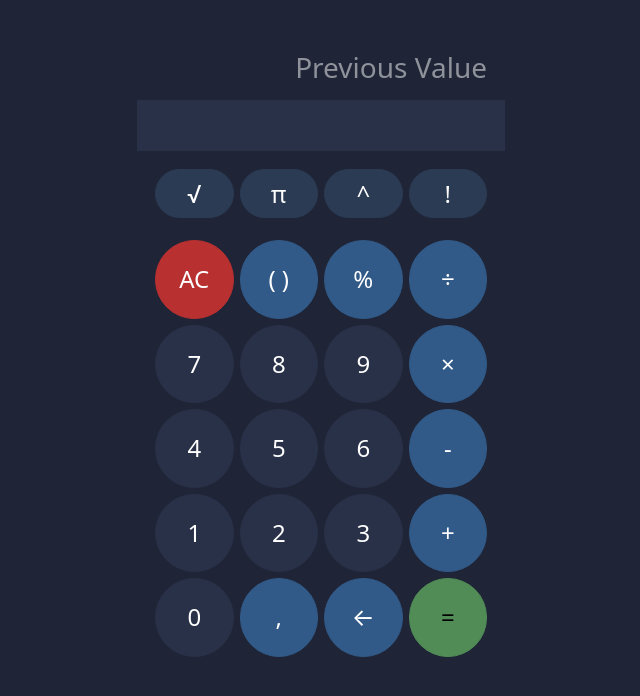
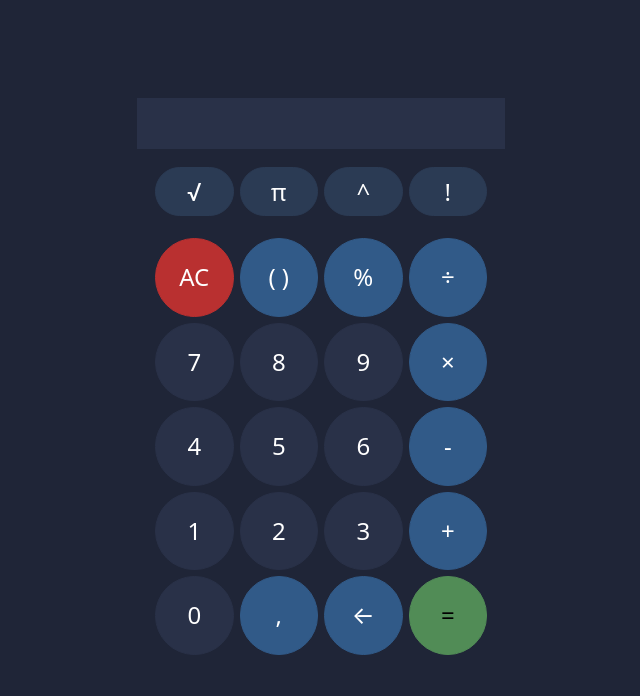
Before and after one commit to Saibaken/react-calculator, a React (Create React App) app: page / in a window 1280 px wide. Shown: the top 696 px of the page, without its empty margins (319-959 px from the left). Built offline with nearby package versions, Linux system fonts and the light colour scheme.

Commit message:
feat: :sparkles: Added list of previous calculations

```diff
--- a/package.json
+++ b/package.json
@@ -12,6 +12,7 @@
     "react-bootstrap": "^2.2.3",
     "react-dom": "^18.0.0",
     "react-scripts": "^5.0.1",
+    "uuid": "^8.3.2",
     "web-vitals": "^2.1.4"
   },
   "scripts": {
--- a/src/App.js
+++ b/src/App.js
@@ -1,13 +1,15 @@
 import "./App.scss";
-import React, { useState, useEffect } from "react";
+import React, { useState, useEffect, useRef } from "react";
 import { evaluate } from "mathjs";
+import { v4 as uuidv4 } from "uuid";
 
 export default function App() {
   const [currentInput, setCurrentInput] = useState("");
+  const [prevCalculations, setPrevCalculations] = useState([]);
 
+  const prevValuesRef = useRef();
 
   const addToInput = (symbol) => {
-    console.log("🚀 ~ file: App.js ~ line 9 ~ addToInput ~ symbol", symbol)
     setCurrentInput(prevState => prevState + symbol);
   };
 
@@ -20,9 +22,10 @@ export default function App() {
   };
 
   const getAnswer = () => {
-    console.log("🚀 ~ file: App.js ~ line 25 ~ submitHandler ~ currentInput", currentInput)
     const answer = evaluate(currentInput);
     setCurrentInput(answer.toString());
+    setPrevCalculations(prevState => [...prevState, answer.toString()]);
+    prevValuesRef.current.scrollTop = prevValuesRef.current.scrollHeight;
   };
 
   const precentClick = () => {
@@ -46,7 +49,6 @@ export default function App() {
     console.log("🚀 ~ file: App.js ~ line 34 ~ handleKeyboard ~ e.key", e.key)
     switch (e.key) {
       case "Enter":
-        console.log("🚀 ~ file: App.js ~ line 36 ~ handleKeyboard ~ currentInput", currentInput)
         getAnswer();
         break;
       case "0":
@@ -84,7 +86,13 @@ export default function App() {
     <form>
       <div className="container gap-2 d-flex flex-column justify-content-center align-items-center">
       <div className="row flex-column col-12 col-md-8 col-lg-4">
-        <div className="col previous-value my-1 text-end">Previous Value</div>
+        <div className="col my-1">
+          <ul className="prev-values" ref={prevValuesRef}>
+          {prevCalculations.map((answer) =>
+          <li className="previous-value text-end" key={uuidv4()}>{answer}</li>
+          )}
+          </ul>
+        </div>
         <div className="col border-0 current-input my-1 text-end w-100">&nbsp;{currentInput}</div>
       </div>
       <div className="row gap-1 d-flex col-12 col-md-8 col-lg-4 justify-content-center">
--- a/src/App.scss
+++ b/src/App.scss
@@ -6,7 +6,7 @@ html {
 }
 
 form {
-  margin-top: 5vh;
+  //margin-top: 5vh;
   background-color: rgb(31, 37, 55);
 }
 
@@ -34,6 +34,7 @@ button.round-button {
   text-align: center;
   padding: 0;
 }
+
 button.round-button:before {
   content: "";
   display: inline-block;
@@ -41,12 +42,16 @@ button.round-button:before {
   padding-top: 100%;
 }
 
+ul.prev-values {
+  overflow-y: auto;
+  height: 7vh;
+}
 
-div.previous-value {
+li.previous-value {
   color: rgba(255, 255, 255, 0.5);
   font-size: 28px;
-  float: right;
-  overflow-x: scroll;
+  list-style-type: none;
+
 }
 
 div.current-input {
```
Also changed, not shown: 1 other file (tests, documents, lock files or other folders).
